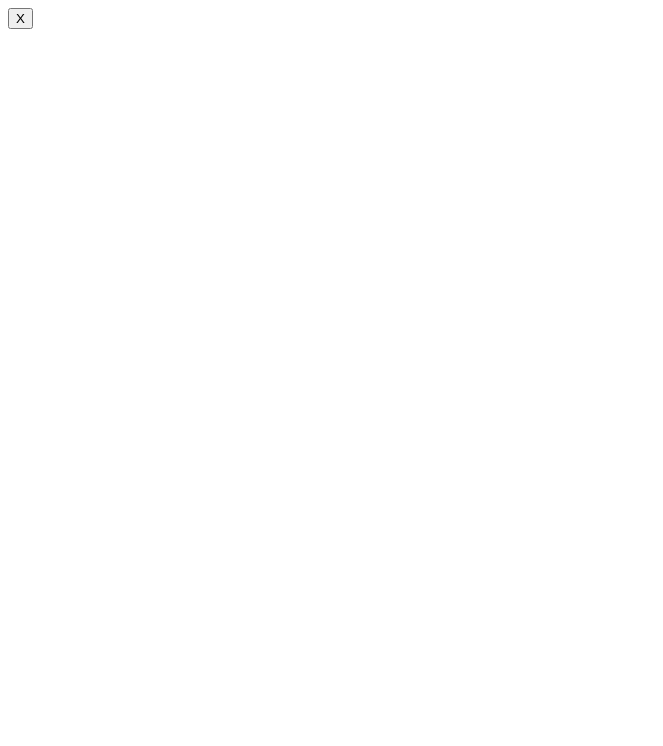
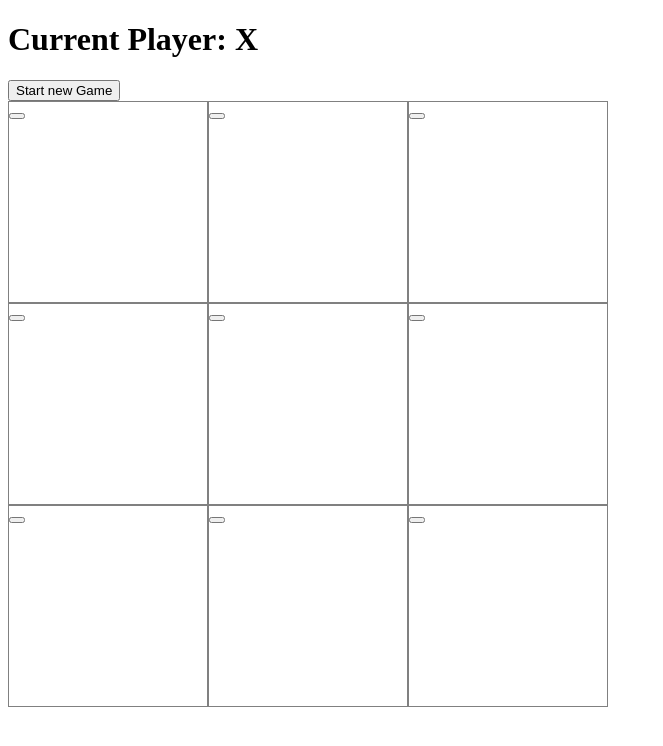
Before and after one commit to nour-habib/tictactoe_angular, an Angular app in the folder myapp/: page / in a window 1280 px wide. Shown: the top 746 px of the page, without its empty margins (0-663 px from the left). Built offline with nearby package versions, Linux system fonts and the light colour scheme.

Commit message:
fix board component

```diff
--- a/myapp/src/app/app.component.html
+++ b/myapp/src/app/app.component.html
@@ -1,2 +1,5 @@
-<app-square [value]="'X'"></app-square>
+<!-- <app-square [value]="'X'"></app-square> -->
+
+<app-board></app-board>
+
 <router-outlet></router-outlet>
--- a/myapp/src/app/square/square.component.ts
+++ b/myapp/src/app/square/square.component.ts
@@ -11,7 +11,6 @@ import { Component, Input } from '@angular/core';
 // })
 export class SquareComponent  {
 
-  @Input()
-  value: 'X' | 'O' = "X";
+  @Input() value: 'X' | 'O' | undefined;
 
 }
```
